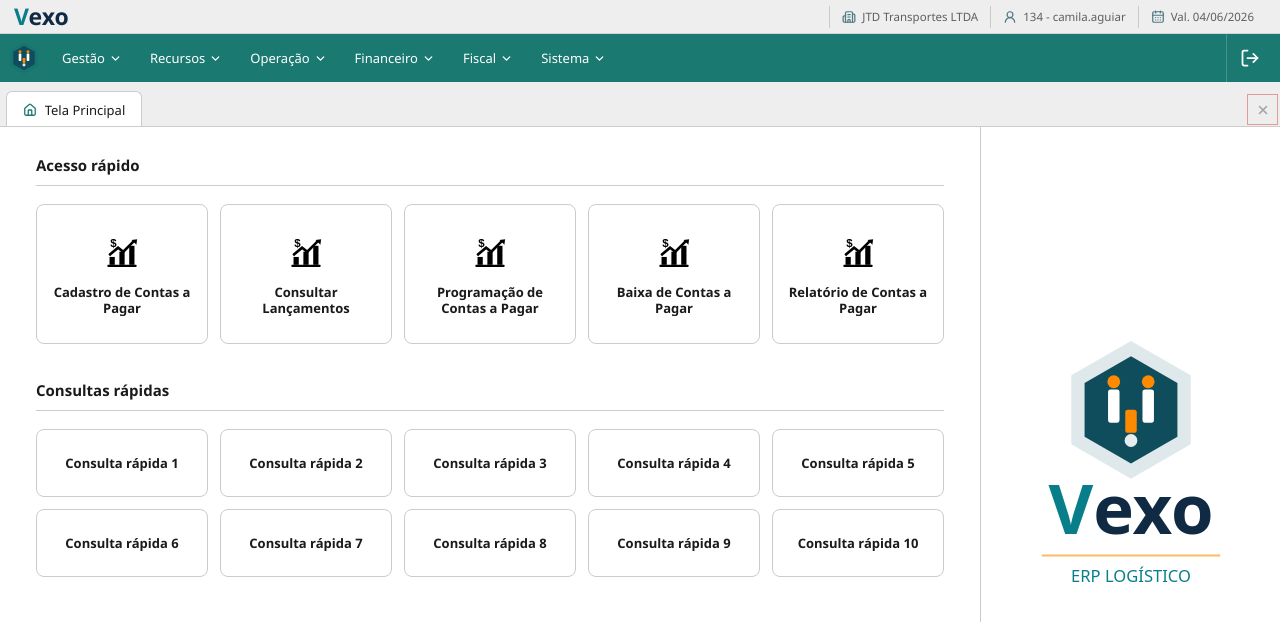
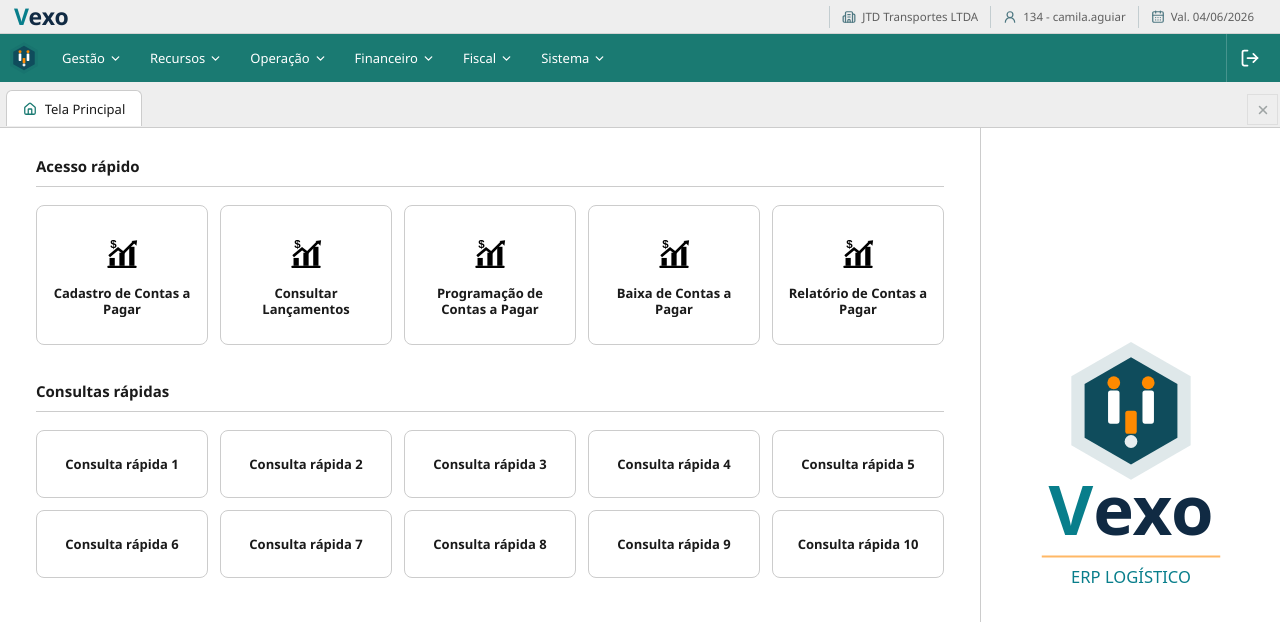
Before and after one commit to GustavoAssuncao02/ERP-Transportes, a React (Vite) app in the folder frontend/: page / in a window 1280 px wide. In both pictures the pointer is over the element "Tela Principal". Shown: the top 622 px of the page. Built offline with nearby package versions, Linux system fonts and the light colour scheme.

Commit message:
Melhoria no estilo

```diff
--- a/frontend/src/styles/app.css
+++ b/frontend/src/styles/app.css
@@ -219,15 +219,50 @@
   align-items: flex-end;
   gap: 0;
   padding-top: 8px;
+  padding-bottom: 2px;
   overflow-x: auto;
   overflow-y: hidden;
   border-bottom: 1px solid var(--border);
   background: var(--chrome-bg);
   scrollbar-width: none;
+  scrollbar-color: transparent transparent;
 }
 
 .tab-bar::-webkit-scrollbar {
-  display: none;
+  height: 0;
+}
+
+.tab-bar:hover,
+.tab-bar:focus-within {
+  scrollbar-width: thin;
+  scrollbar-color: #8aa1a0 #e2e6e6;
+}
+
+.tab-bar:hover::-webkit-scrollbar,
+.tab-bar:focus-within::-webkit-scrollbar {
+  height: 9px;
+}
+
+.tab-bar::-webkit-scrollbar-track {
+  background: transparent;
+}
+
+.tab-bar:hover::-webkit-scrollbar-track,
+.tab-bar:focus-within::-webkit-scrollbar-track {
+  background: #e2e6e6;
+}
+
+.tab-bar::-webkit-scrollbar-thumb {
+  border: 2px solid transparent;
+  border-radius: 999px;
+  background: transparent;
+  background-clip: padding-box;
+}
+
+.tab-bar:hover::-webkit-scrollbar-thumb,
+.tab-bar:focus-within::-webkit-scrollbar-thumb {
+  background: #8aa1a0;
+  background-clip: padding-box;
 }
 
 .tab {
@@ -315,7 +350,7 @@
   place-items: center;
   align-self: flex-start;
   margin: 4px 2px 0 auto;
-  border: 1px solid #d7342f;
+  border: 1px solid var(--border);
   background: var(--chrome-bg);
   color: #3f4c4c;
   cursor: pointer;
@@ -324,8 +359,8 @@
 
 .tab-close-all:hover,
 .tab-close-all:focus-visible {
-  background: #fff1f0;
-  color: #b3221f;
+  background: #d8d8d8;
+  color: var(--text);
   outline: none;
 }
 
```
